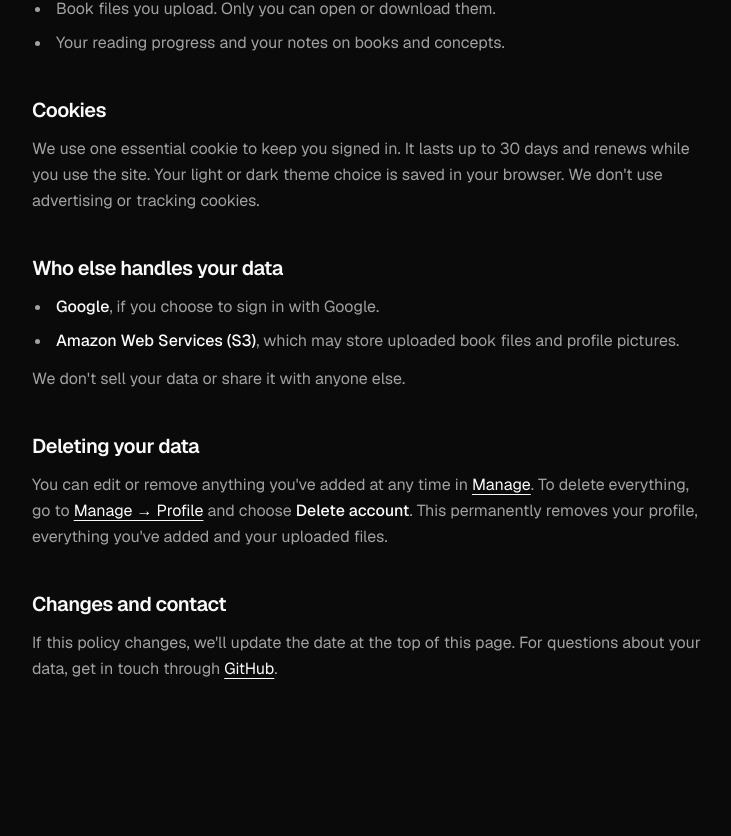
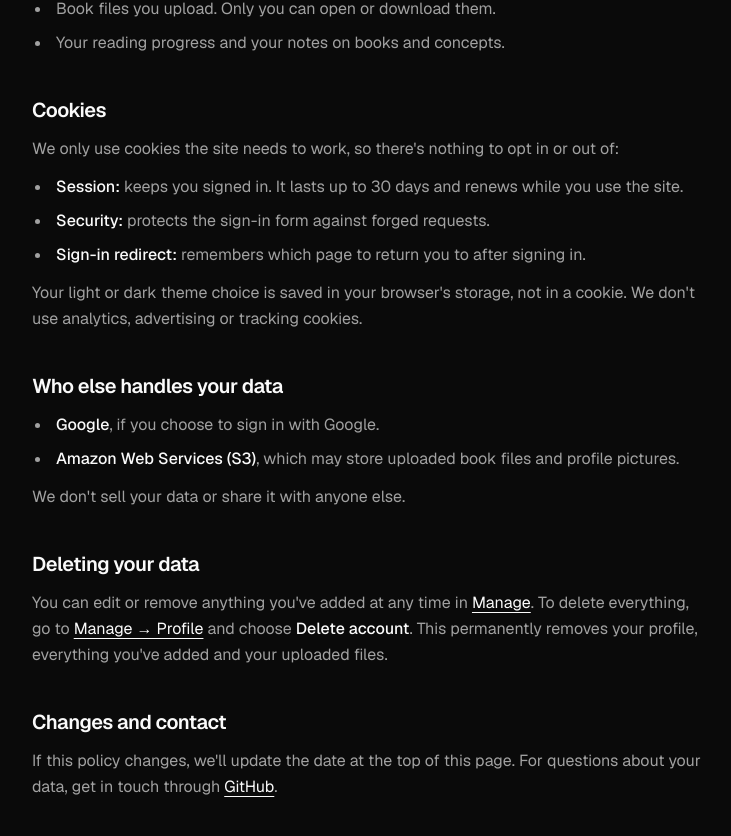
Before and after one commit to okeke-prince/Project_Tracker, a Next.js app: page /privacy in a window 1280 px wide. Shown: the part 939-1775 px from the top of the page, without its empty margins (272-1003 px from the left). Before the commit the page ends 1669 px from the top, so only its background shows below. Built offline with nearby package versions, Linux system fonts and the light colour scheme; no server answers.

Commit message:
List each cookie in the privacy policy

```diff
--- a/src/app/privacy/page.tsx
+++ b/src/app/privacy/page.tsx
@@ -50,9 +50,15 @@ export default function PrivacyPage() {
       </Section>
 
       <Section title="Cookies">
+        <p>We only use cookies the site needs to work, so there&apos;s nothing to opt in or out of:</p>
+        <ul>
+          <li><strong>Session:</strong> keeps you signed in. It lasts up to 30 days and renews while you use the site.</li>
+          <li><strong>Security:</strong> protects the sign-in form against forged requests.</li>
+          <li><strong>Sign-in redirect:</strong> remembers which page to return you to after signing in.</li>
+        </ul>
         <p>
-          We use one essential cookie to keep you signed in. It lasts up to 30 days and renews while you use the site.
-          Your light or dark theme choice is saved in your browser. We don&apos;t use advertising or tracking cookies.
+          Your light or dark theme choice is saved in your browser&apos;s storage, not in a cookie. We don&apos;t use
+          analytics, advertising or tracking cookies.
         </p>
       </Section>
 
```
